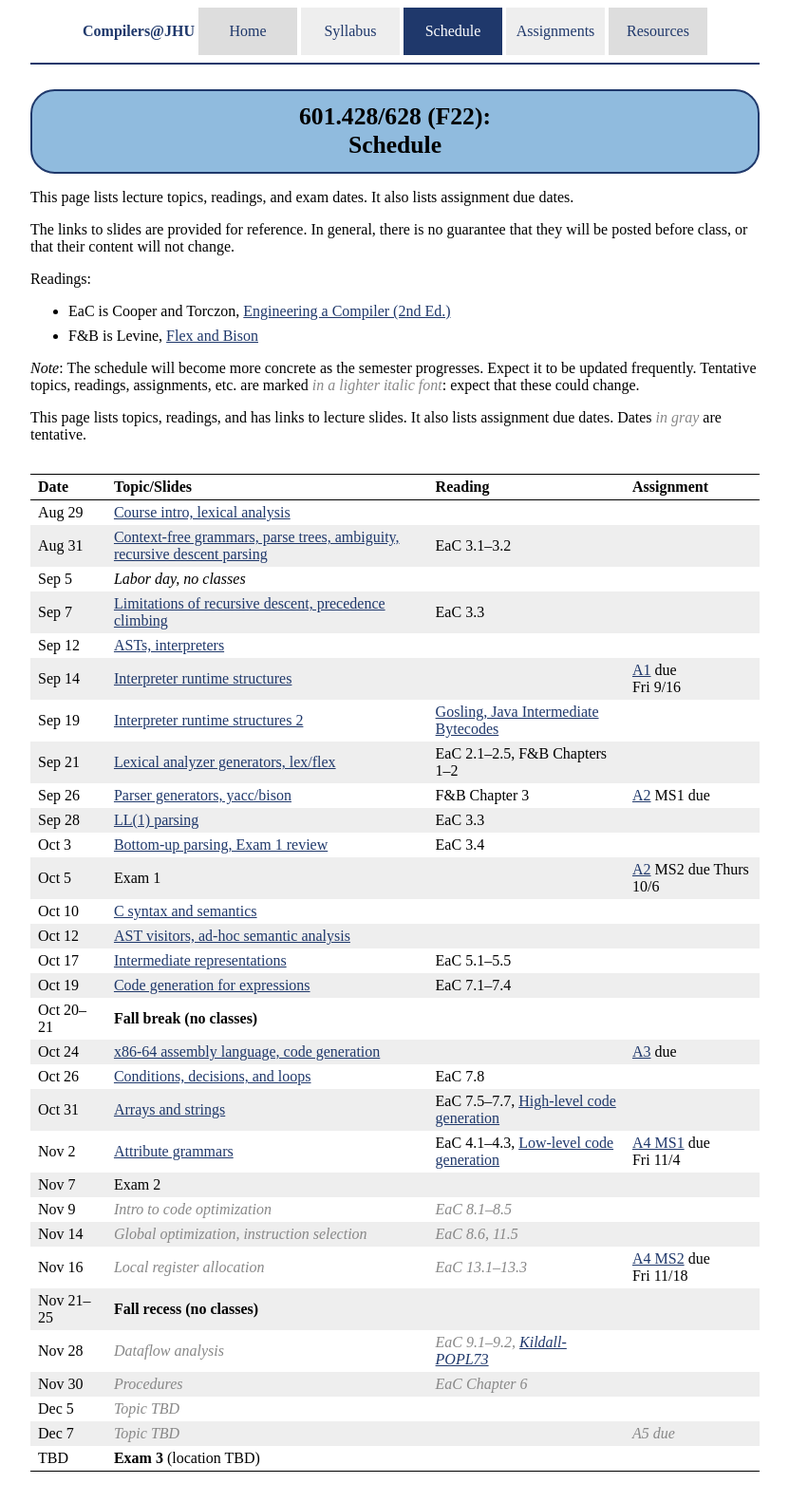
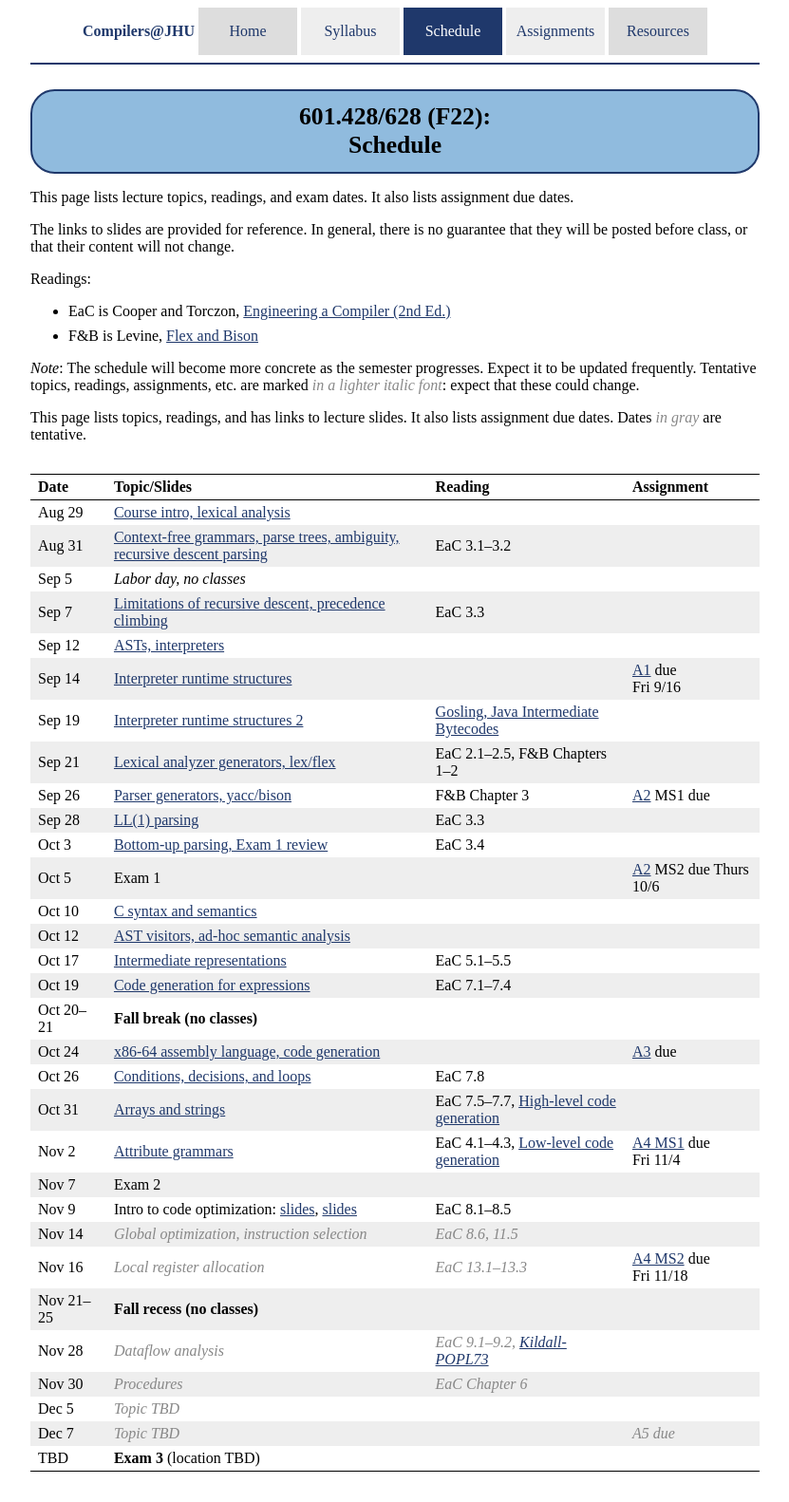
Before and after one commit to jhucompilers/fall2022, a Jekyll site: the page built from schedule.md, in a window 1280 px wide. Shown: the whole page at 95% size, without its empty margins (224-1055 px from the left). Built offline with Jekyll 4.4.1, drawn with Linux system fonts in a browser that asks for light colours.

Commit message:
intro code optimization slides

```diff
--- a/schedule.csv
+++ b/schedule.csv
@@ -21,7 +21,7 @@ Oct 26,"Conditions, decisions, and loops","lectures/Code_Shape_III_Boolean_and_R
 Oct 31,"Arrays and strings","lectures/Code_Shape_II_Arrays_Aggregates_&_Strings.pdf",,"EaC 7.5–7.7, [High-level code generation](lectures/hl_codegen.pdf)",,
 Nov 2,"Attribute grammars","lectures/Context_sensitive_Analysis_I.pdf",,"EaC 4.1–4.3, [Low-level code generation](lectures/ll_codegen.pdf)","[A4 MS1](assign/assign04.html) due<br>Fri 11/4"
 Nov 7,"Exam 2",,,
-Nov 9,"<span class='tentative'>Intro to code optimization</span>",,,"<span class='tentative'>EaC 8.1–8.5</span>"
+Nov 9,"Intro to code optimization: [slides](lectures/Introduction_to_Optimization_terminology_&_local_value_numbering.pdf), [slides](lectures/Regional_Optimization_Superlocal_Value_Numbering_and_Loop_Unrolling.pdf)",,,"EaC 8.1–8.5"
 Nov 14,"<span class='tentative'>Global optimization, instruction selection</span>",,,"<span class='tentative'>EaC 8.6, 11.5</span>"
 Nov 16,"<span class='tentative'>Local register allocation</span>",,,"<span class='tentative'>EaC 13.1–13.3</span>","[A4 MS2](assign/assign04.html) due<br>Fri 11/18"
 Nov 21–25,**Fall recess (no classes)**,
--- a/schedule.md
+++ b/schedule.md
@@ -49,7 +49,7 @@ Oct 26 | [Conditions, decisions, and loops](lectures/Code_Shape_III_Boolean_and_
 Oct 31 | [Arrays and strings](lectures/Code_Shape_II_Arrays_Aggregates_&_Strings.pdf) | EaC 7.5–7.7, [High-level code generation](lectures/hl_codegen.pdf) |
 Nov 2 | [Attribute grammars](lectures/Context_sensitive_Analysis_I.pdf) | EaC 4.1–4.3, [Low-level code generation](lectures/ll_codegen.pdf) | [A4 MS1](assign/assign04.html) due<br>Fri 11/4
 Nov 7 | Exam 2 |  |
-Nov 9 | <span class='tentative'>Intro to code optimization</span> | <span class='tentative'>EaC 8.1–8.5</span> |
+Nov 9 | Intro to code optimization: [slides](lectures/Introduction_to_Optimization_terminology_&_local_value_numbering.pdf), [slides](lectures/Regional_Optimization_Superlocal_Value_Numbering_and_Loop_Unrolling.pdf) | EaC 8.1–8.5 |
 Nov 14 | <span class='tentative'>Global optimization, instruction selection</span> | <span class='tentative'>EaC 8.6, 11.5</span> |
 Nov 16 | <span class='tentative'>Local register allocation</span> | <span class='tentative'>EaC 13.1–13.3</span> | [A4 MS2](assign/assign04.html) due<br>Fri 11/18
 Nov 21–25 | **Fall recess (no classes)** |  |
```
Also changed, not shown: 2 other files.
